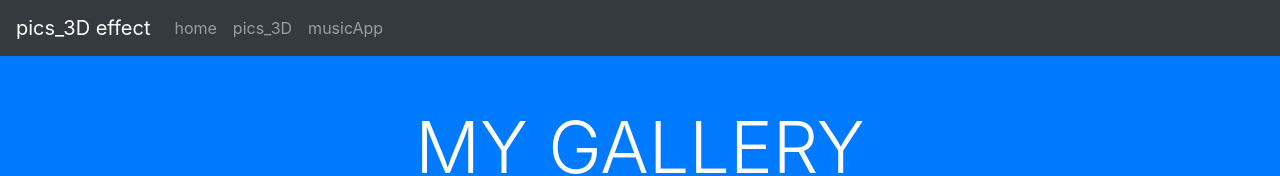
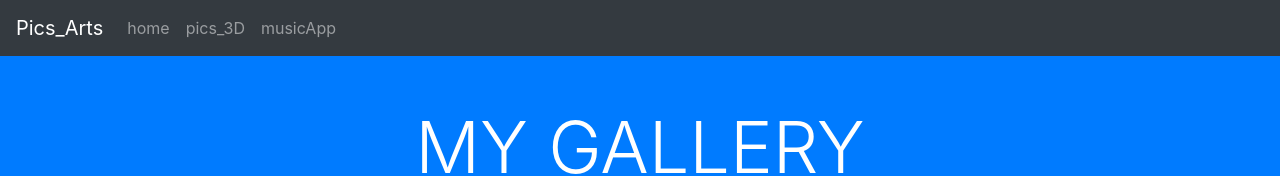
Before and after one commit to Shreyan101/shreyanwebsite, a website: page gallery.html in a window 1280 px wide. Shown: the top 176 px of the page. Drawn offline with nearby package versions, Linux system fonts and the light colour scheme.

Commit message:
Update gallery.html

```diff
--- a/gallery.html
+++ b/gallery.html
@@ -25,7 +25,7 @@
     <body class="bg-primary text-white ">
         <nav class="navbar navbar-expand-md bg-dark navbar-dark">
           <!-- Brand -->
-          <a class="navbar-brand" href="#">pics_3D effect</a>
+          <a class="navbar-brand" href="#">Pics_Arts</a>
 
           <!-- Toggler/collapsibe Button -->
           <button class="navbar-toggler" type="button" data-toggle="collapse" data-target="#collapsibleNavbar">
```
